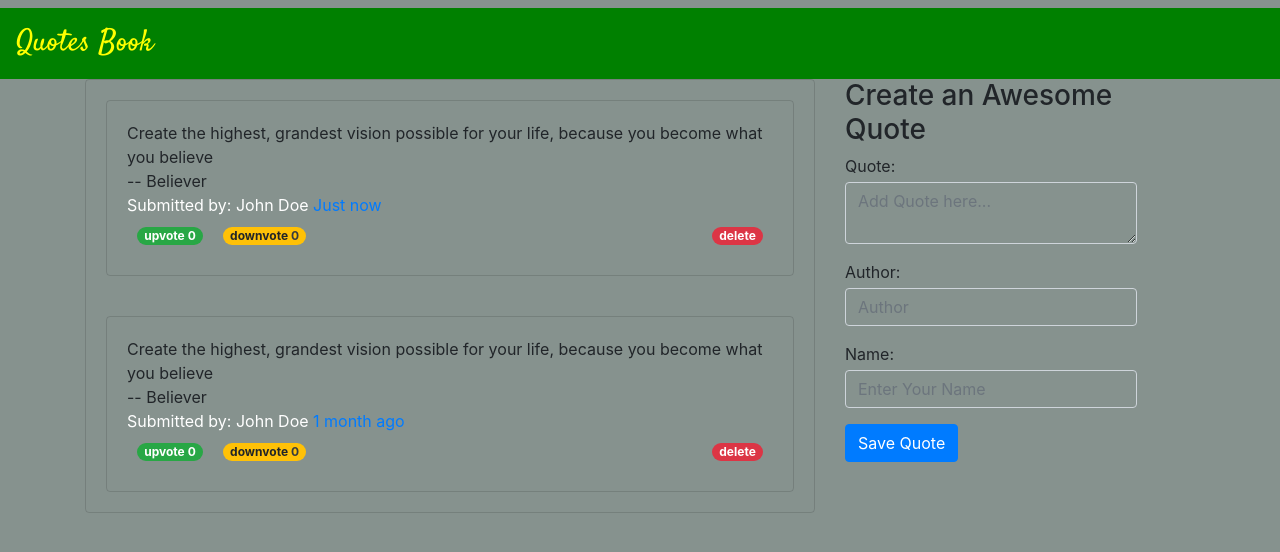
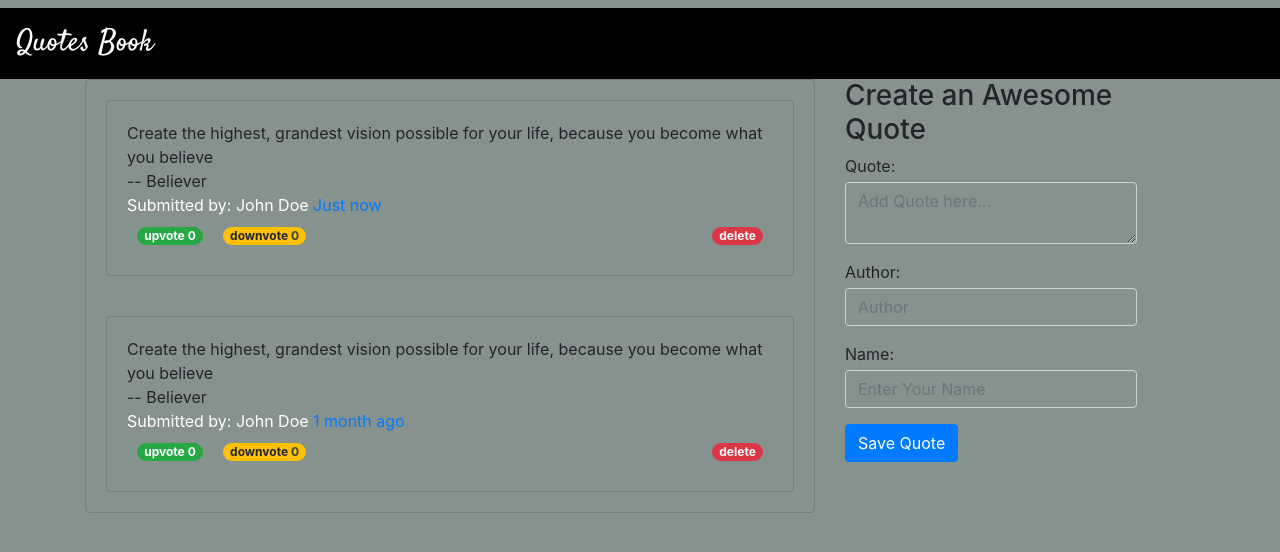
Before and after one commit to Jmos-Mbugua/Quotes, an Angular app: page / in a window 1280 px wide. Shown: the top 552 px of the page. Built offline with nearby package versions, Linux system fonts and the light colour scheme.

Commit message:
Adds css styles to the navbar

```diff
--- a/src/app/quotes-navbar/quotes-navbar.component.css
+++ b/src/app/quotes-navbar/quotes-navbar.component.css
@@ -1,5 +1,5 @@
 nav {
-    background-color: green;
+    background-color: black;
     font-family: 'Satisfy', cursive;
 
 
@@ -7,5 +7,9 @@ nav {
 .navbar-header a {
     font-size: 30px;
     text-align: center;
-    color: yellow;
+    color: white;
 }
+
+button {
+    align-content: left;
+}
```
